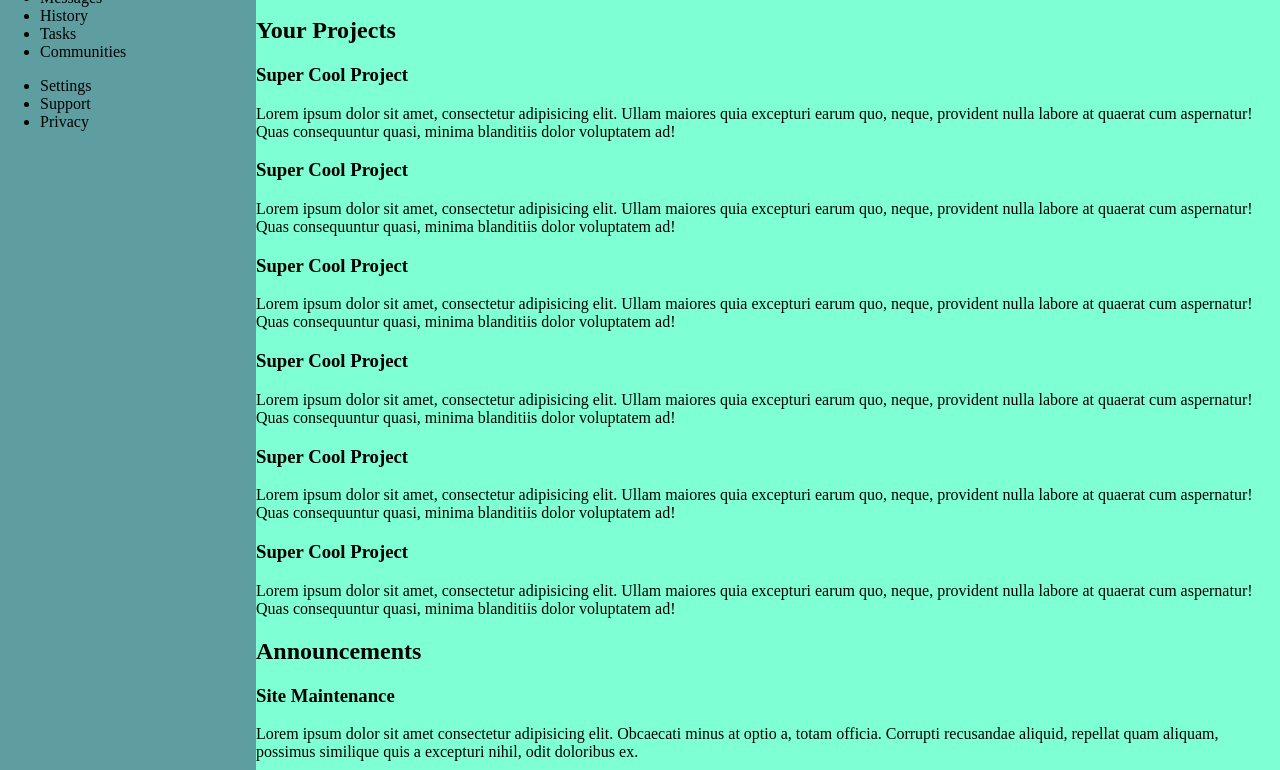
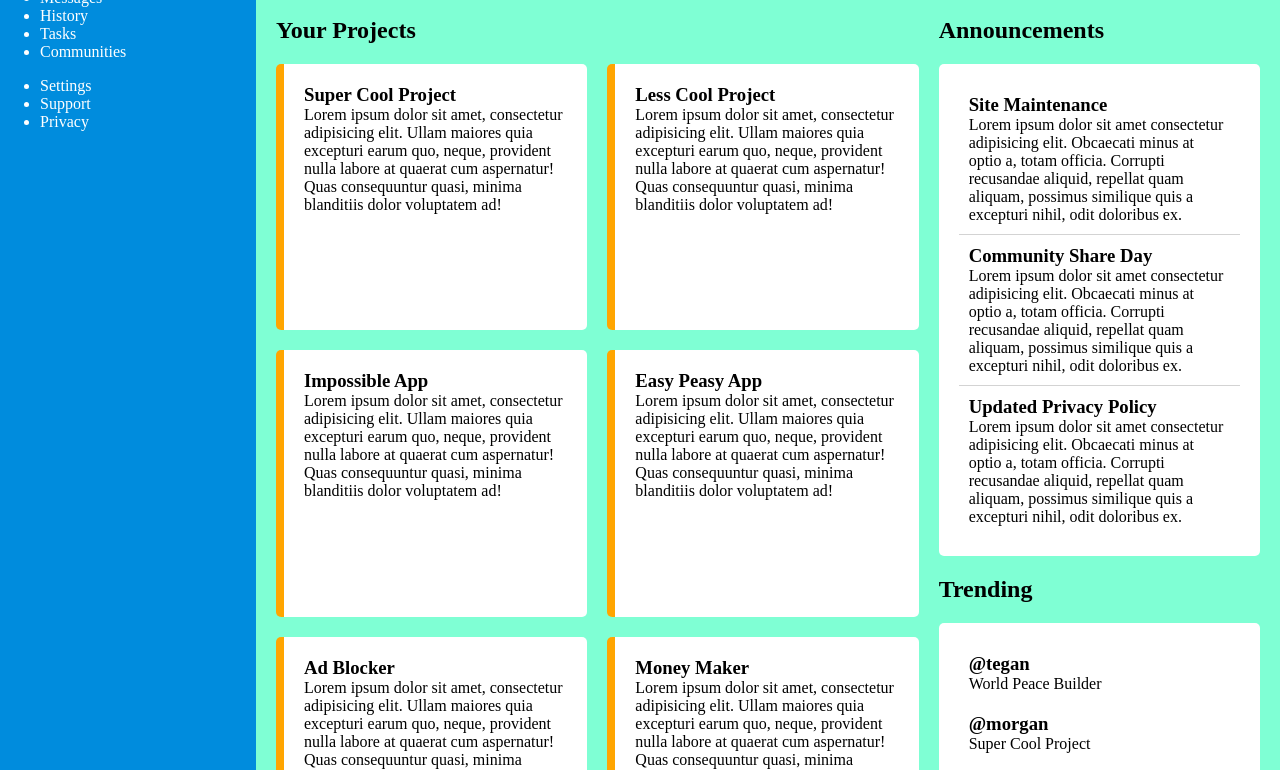
Before and after one commit to quaminh/odin-dashboard, a plain HTML site: page index.html in a window 1280 px wide. Shown: the part 100-870 px from the top of the page. Drawn offline with Linux system fonts and the light colour scheme.

Commit message:
Apply grid layout to main content body

```diff
--- a/index.html
+++ b/index.html
@@ -38,35 +38,36 @@
             </div>
         </div>
         <div class="main-content">
+            <h2>Your Projects</h2>
             <div class="projects">
-                <h2>Your Projects</h2>
                 <div class="card">
                     <h3>Super Cool Project</h3>
                     <p>Lorem ipsum dolor sit amet, consectetur adipisicing elit. Ullam maiores quia excepturi earum quo, neque, provident nulla labore at quaerat cum aspernatur! Quas consequuntur quasi, minima blanditiis dolor voluptatem ad!</p>
                 </div>
                 <div class="card">
-                    <h3>Super Cool Project</h3>
+                    <h3>Less Cool Project</h3>
                     <p>Lorem ipsum dolor sit amet, consectetur adipisicing elit. Ullam maiores quia excepturi earum quo, neque, provident nulla labore at quaerat cum aspernatur! Quas consequuntur quasi, minima blanditiis dolor voluptatem ad!</p>
                 </div>
                 <div class="card">
-                    <h3>Super Cool Project</h3>
+                    <h3>Impossible App</h3>
                     <p>Lorem ipsum dolor sit amet, consectetur adipisicing elit. Ullam maiores quia excepturi earum quo, neque, provident nulla labore at quaerat cum aspernatur! Quas consequuntur quasi, minima blanditiis dolor voluptatem ad!</p>
                 </div>
                 <div class="card">
-                    <h3>Super Cool Project</h3>
+                    <h3>Easy Peasy App</h3>
                     <p>Lorem ipsum dolor sit amet, consectetur adipisicing elit. Ullam maiores quia excepturi earum quo, neque, provident nulla labore at quaerat cum aspernatur! Quas consequuntur quasi, minima blanditiis dolor voluptatem ad!</p>
                 </div>
                 <div class="card">
-                    <h3>Super Cool Project</h3>
+                    <h3>Ad Blocker</h3>
                     <p>Lorem ipsum dolor sit amet, consectetur adipisicing elit. Ullam maiores quia excepturi earum quo, neque, provident nulla labore at quaerat cum aspernatur! Quas consequuntur quasi, minima blanditiis dolor voluptatem ad!</p>
                 </div>
                 <div class="card">
-                    <h3>Super Cool Project</h3>
+                    <h3>Money Maker</h3>
                     <p>Lorem ipsum dolor sit amet, consectetur adipisicing elit. Ullam maiores quia excepturi earum quo, neque, provident nulla labore at quaerat cum aspernatur! Quas consequuntur quasi, minima blanditiis dolor voluptatem ad!</p>
                 </div>
             </div>
+            <h2>Announcements</h2>
             <div class="announcements">
-                <h2>Announcements</h2>
+                <div class="info-list">
                     <div class="info">
                         <h3>Site Maintenance</h3>
                         <p>Lorem ipsum dolor sit amet consectetur adipisicing elit. Obcaecati minus at optio a, totam officia. Corrupti recusandae aliquid, repellat quam aliquam, possimus similique quis a excepturi nihil, odit doloribus ex.</p>
@@ -80,8 +81,10 @@
                         <p>Lorem ipsum dolor sit amet consectetur adipisicing elit. Obcaecati minus at optio a, totam officia. Corrupti recusandae aliquid, repellat quam aliquam, possimus similique quis a excepturi nihil, odit doloribus ex.</p>
                     </div>
                 </div>
+            </div>
+            <h2>Trending</h2>
             <div class="trending">
-                <h2>Trending</h2>
+                <div class="project-list">
                     <div class="project">
                         <h3>@tegan</h3>
                         <p>World Peace Builder</p>
@@ -101,5 +104,6 @@
                 </div>
             </div>
         </div>
+    </div>
 </body>
 </html>
--- a/styles.css
+++ b/styles.css
@@ -1,4 +1,8 @@
-body, h1 {
+:root {
+    --primary-color: rgb(0, 140, 221);
+}
+
+body, h1, h2, h3, p {
     margin: 0;
 }
 
@@ -16,10 +20,47 @@ h1.small {
 }
 
 .sidebar {
-    background-color: cadetblue;
+    color: white;
+    background-color: var(--primary-color);
     grid-row: 1 / 3;
 }
 
 .main-content {
     background-color: aquamarine;
+    padding: 20px;
+    display: grid;
+    grid-template-columns: 2fr 1fr;
+    gap: 20px;
 }
+
+.projects {
+    grid-row: 2 / 5;
+    display: grid;
+    grid-template-columns: 1fr 1fr;
+    gap: 20px;
+}
+
+.projects > h2 {
+    grid-column: 1 / 3;
+}
+
+.card {
+    background-color: white;
+    padding: 20px;
+    border-radius: 5px;
+    border-left: 8px orange solid;
+}
+
+.info-list, .project-list {
+    background-color: white;
+    border-radius: 5px;
+    padding: 20px;
+}
+
+.info, .project {
+    padding: 10px;
+}
+
+.info:not(:last-child) {
+    border-bottom: 1px lightgray solid;
+}
```
Lines whose indentation alone changed are shown as unchanged.
